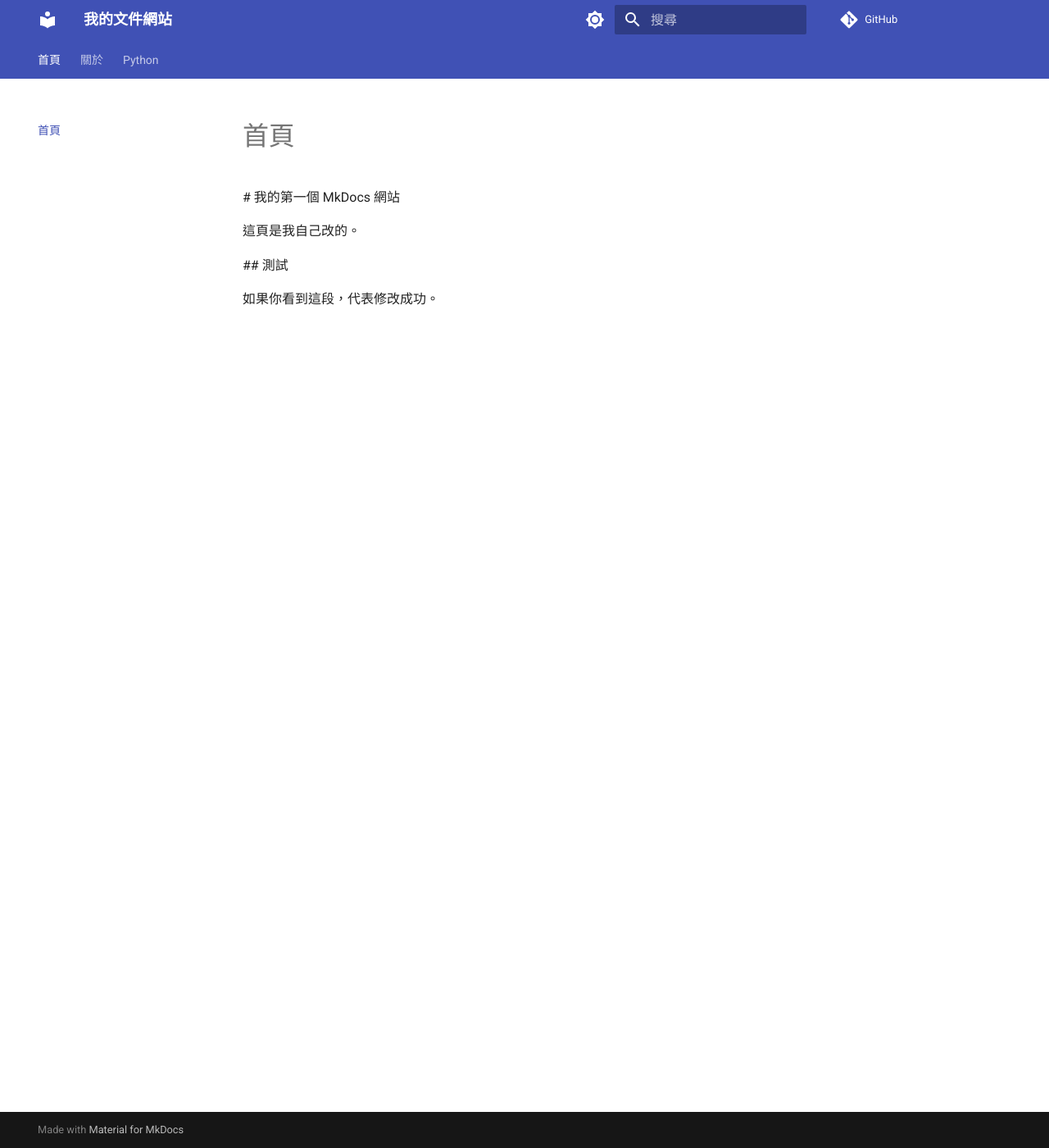
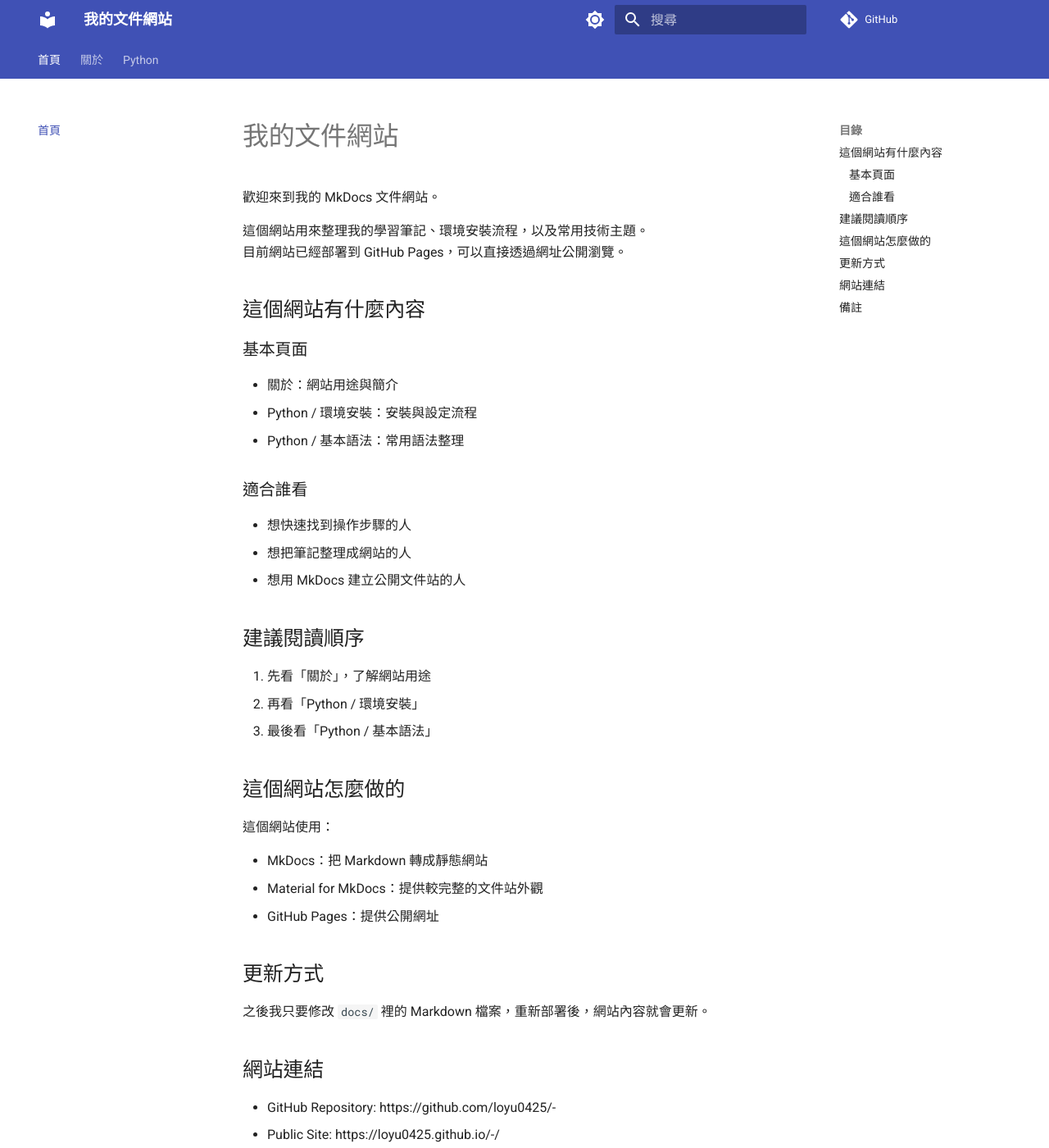
Before and after one commit to loyu0425/-, an MkDocs documentation site: the page built from docs/index.md, in a window 1280 px wide and 1400 px high. Shown: the whole window at 82% size. Built offline with MkDocs 1.6.1 and Material for MkDocs 9.7.7, drawn with Linux system fonts in a browser that asks for light colours; comment, search, counter and statistics services are not loaded; some of the changed text lies outside the part shown.

Commit message:
Update homepage content

```diff
--- a/docs/index.md
+++ b/docs/index.md
@@ -1,11 +1,47 @@
-\# 我的第一個 MkDocs 網站
+# 我的文件網站
 
+歡迎來到我的 MkDocs 文件網站。
 
+這個網站用來整理我的學習筆記、環境安裝流程，以及常用技術主題。
+目前網站已經部署到 GitHub Pages，可以直接透過網址公開瀏覽。
 
-這頁是我自己改的。
+## 這個網站有什麼內容
 
+### 基本頁面
+- 關於：網站用途與簡介
+- Python / 環境安裝：安裝與設定流程
+- Python / 基本語法：常用語法整理
 
+### 適合誰看
+- 想快速找到操作步驟的人
+- 想把筆記整理成網站的人
+- 想用 MkDocs 建立公開文件站的人
 
-\## 測試
+## 建議閱讀順序
 
-如果你看到這段，代表修改成功。
+1. 先看「關於」，了解網站用途
+2. 再看「Python / 環境安裝」
+3. 最後看「Python / 基本語法」
+
+## 這個網站怎麼做的
+
+這個網站使用：
+
+- MkDocs：把 Markdown 轉成靜態網站
+- Material for MkDocs：提供較完整的文件站外觀
+- GitHub Pages：提供公開網址
+
+## 更新方式
+
+之後我只要修改 `docs/` 裡的 Markdown 檔案，重新部署後，網站內容就會更新。
+
+## 網站連結
+
+- GitHub Repository: https://github.com/loyu0425/-
+- Public Site: https://loyu0425.github.io/-/
+
+---
+
+## 備註
+
+這是我目前的文件網站起始版本，之後會再持續補充更多內容。
```
